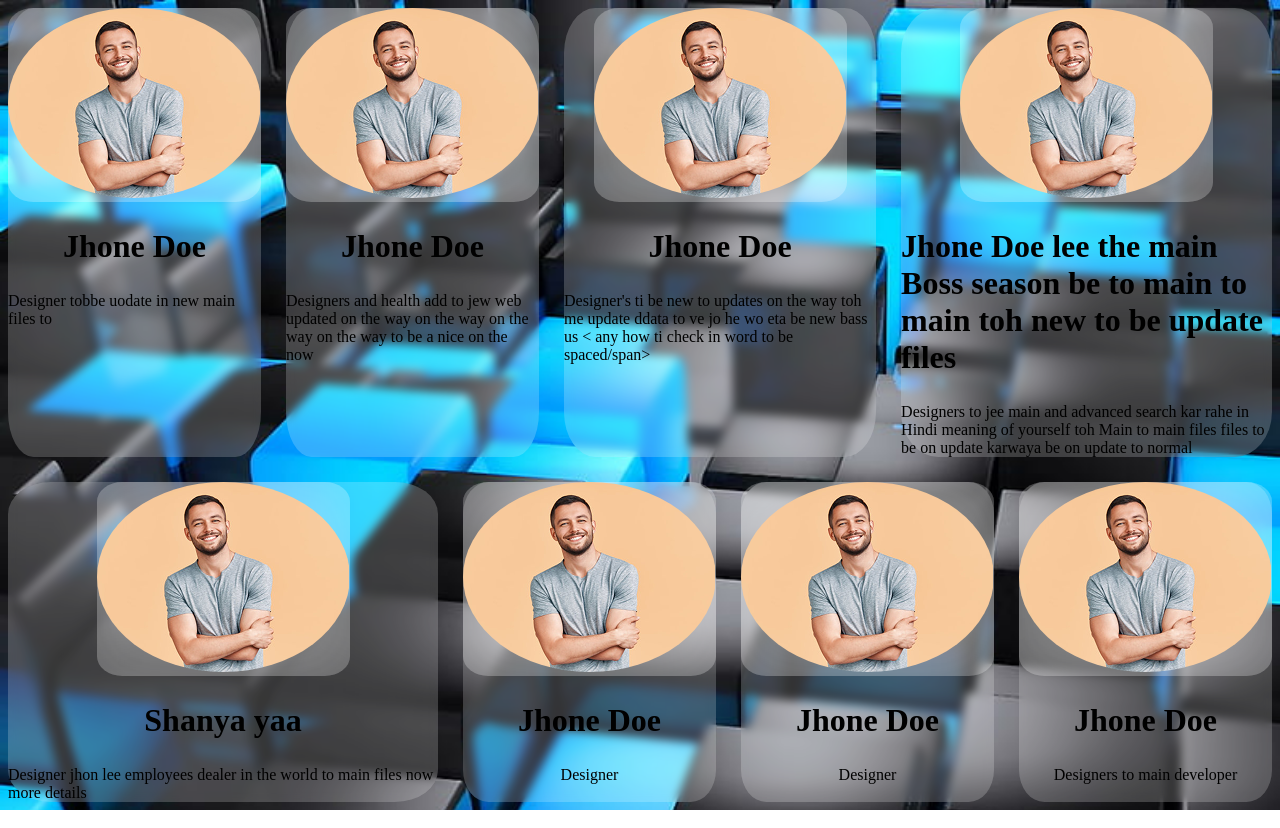
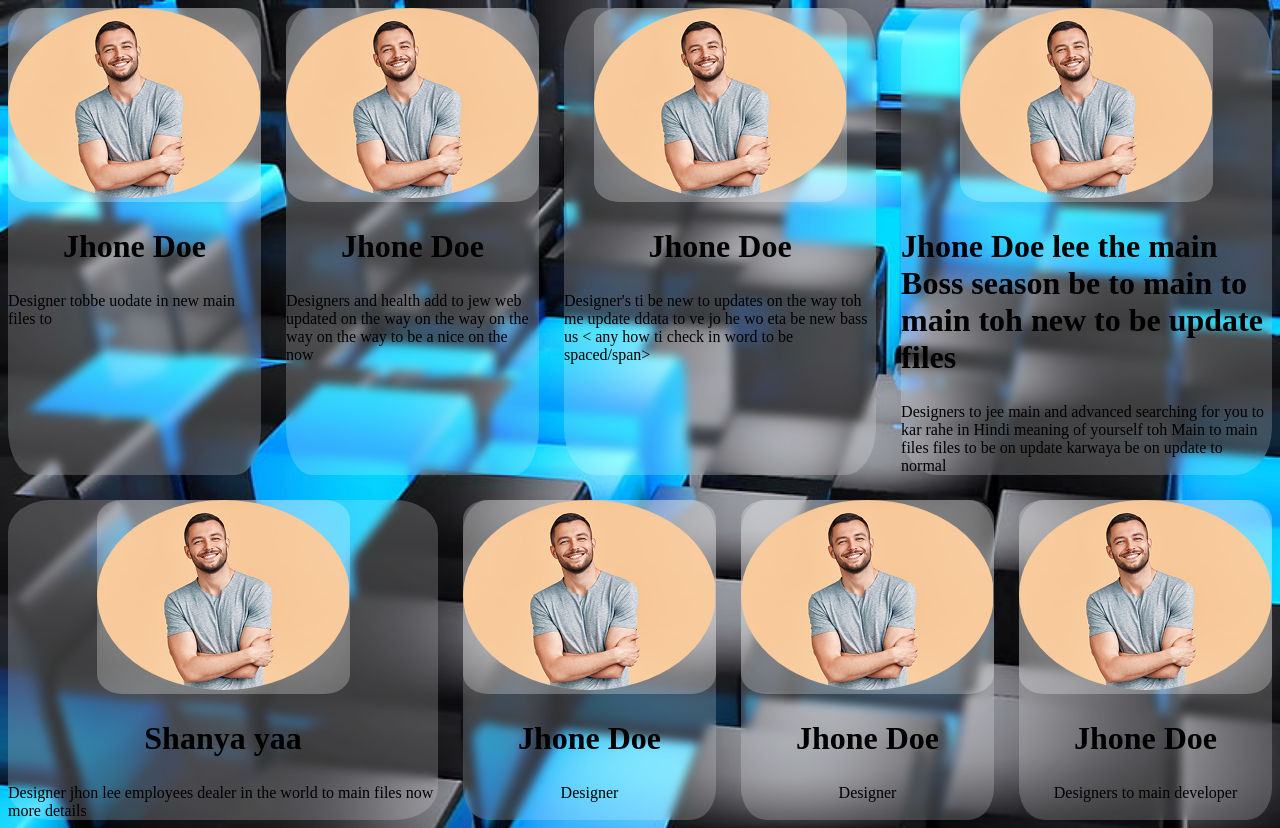
Before and after one commit to yogesh8rajput/cardlive, a plain HTML site: page index.html in a window 1280 px wide. Drawn offline with Linux system fonts and the light colour scheme.

Commit message:
Update index.html

```diff
--- a/index.html
+++ b/index.html
@@ -121,7 +121,7 @@
             </div>
             <h1>Jhone Doe lee the main Boss season be to main to main toh new to be update files</h1>
 
-            <span>Designers to jee main and advanced search kar rahe in Hindi meaning of yourself toh Main to main files files to  be on update karwaya be on update to normal</span>
+            <span>Designers to jee main and advanced searching for you to kar rahe in Hindi meaning of yourself toh Main to main files files to  be on update karwaya be on update to normal</span>
 
         </div>
 
```
